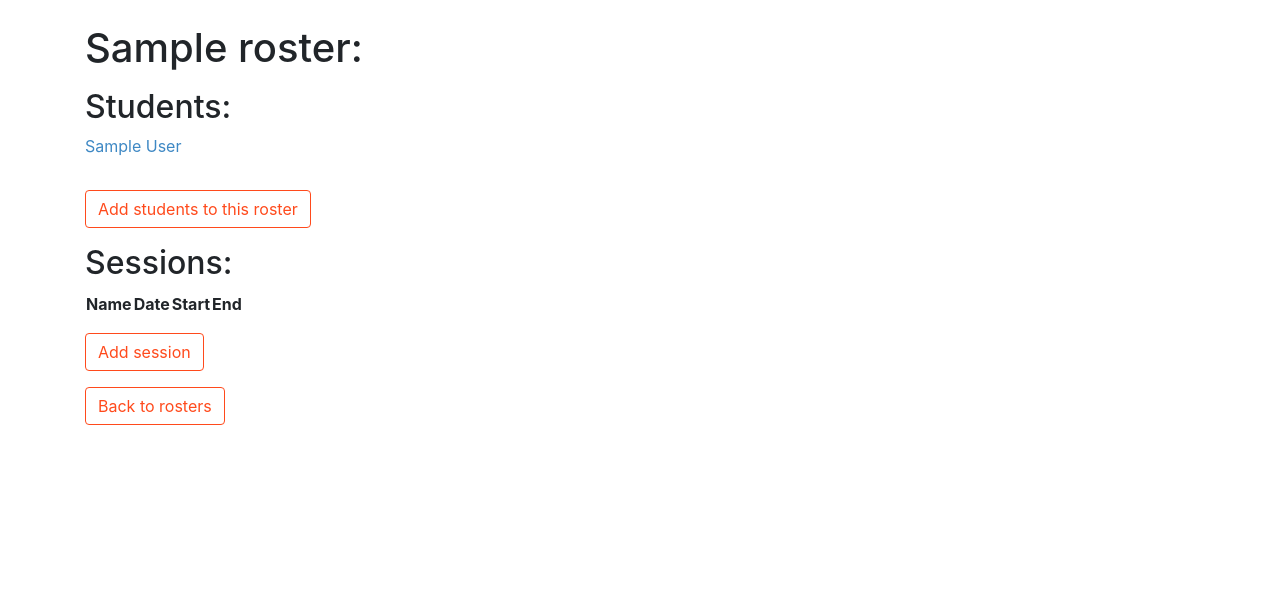
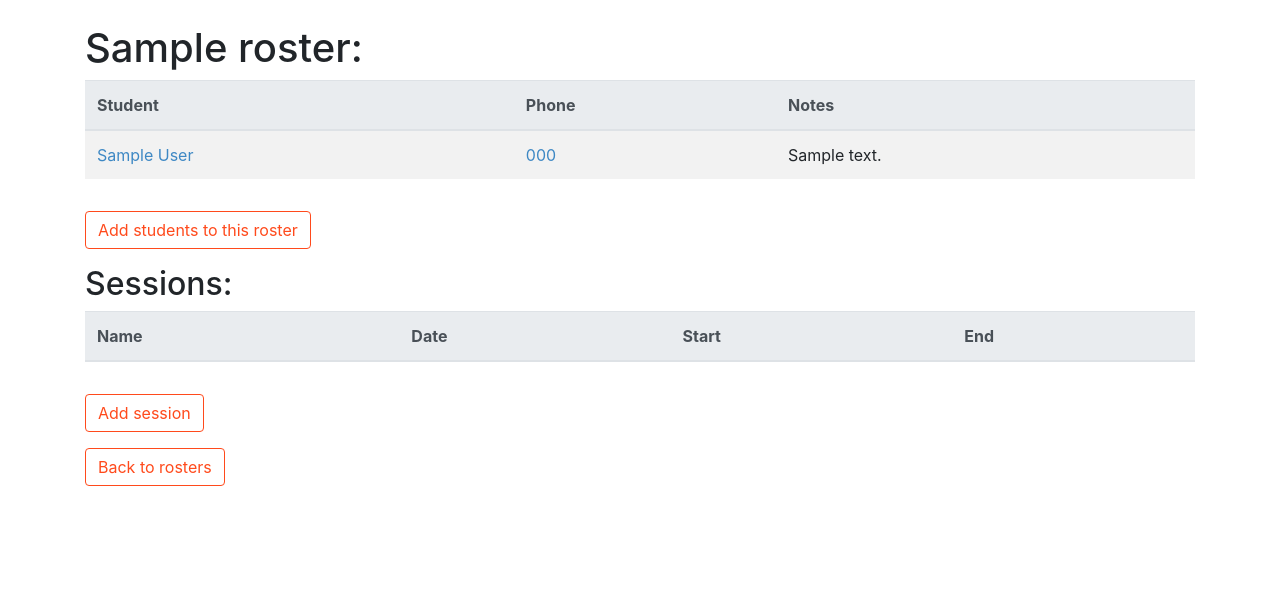
Before and after one commit to jjames1011/attendenceapp, a Flask app: page /single_roster?roster_id=1 in a window 1280 px wide. Shown: the part 72-674 px from the top of the page. Run offline with Flask 2, Linux system fonts and the light colour scheme; tables that the repository leaves empty hold one stand-in row (values such as "Sample post"); data that the repository does not hold is empty; some libraries are stand-ins or nearby versions.

Commit message:
Formatted single_roster

```diff
--- a/static/css/styles.css
+++ b/static/css/styles.css
@@ -145,6 +145,8 @@ body {
 
 }
 
+/* adjustment to tables */
+
 /*media queries */
 
 /* Small devices (tablets, 768px and up) */
--- a/templates/single_roster.html
+++ b/templates/single_roster.html
@@ -3,21 +3,37 @@
 <h3>{{errorMSG}}</h3>
 <p><a href='/add_student_to_roster?roster_id={{roster.id}}' class="btn btn-outline-info">Add students to this roster</a></p>
 {% else %}
-<h2>Students:</h2> {% for student in roster.students %}
-<a href='/student_profile?student_id={{student.id}}'>
-  <p>{{student.name}}</p>
-</a>
+<table class="table table-striped">
+    <div class="row">
+        <thead class="thead-light">
+            <th scope="col">Student</th>
+            <th scope="col">Phone</th>
+            <th scope="col">Notes</th>
+        </thead>
+        <tbody>
+            {% for student in roster.students %}
+            <tr>
+                <td>
+                    <a href='/student_profile?student_id={{student.id}}'>{{student.name}}</a>
+                </td>
+                <td class=' '><a href='tel://{{student.phone}}'>{{student.phone}}</a></td>
+                <td id='notes' class=''>{{student.notes}}</td>
+            </tr>
             {% endfor %}
+
+        </tbody>
+    </div>
+</table>
 <a class="btn btn-outline-info" href="/add_student_to_roster?roster_id={{roster.id}}">Add students to this roster</a>
 
 <h2>Sessions:</h2>
-<table>
-  <tr>
+<table class="table table-striped">
+    <thead class="thead-light">
         <th>Name</th>
         <th>Date</th>
         <th>Start</th>
         <th>End</th>
-  </tr>
+    </thead>
     {% for session in roster.sessions %}
     <tr>
         <td><a href='/single_session?session_id={{session.id}}'>{{session.name}}</a></td>
@@ -31,4 +47,4 @@
 <a class="btn btn-outline-info" href="/add_session?roster_id={{roster.id}}">Add session</a>
 <p>
     <a href="/list_rosters" class="btn btn-outline-info">Back to rosters</a> </p>
-{% endif %} {% endblock %}
+{% endif %}{% endblock %}
```
Lines whose indentation alone changed are shown as unchanged.
